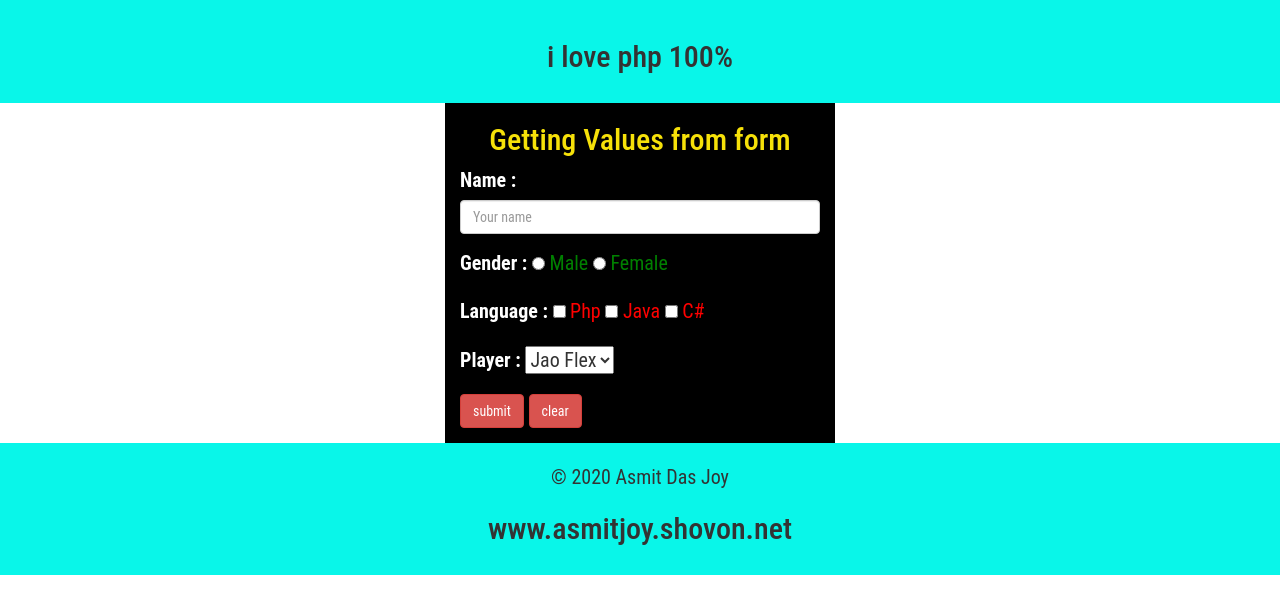
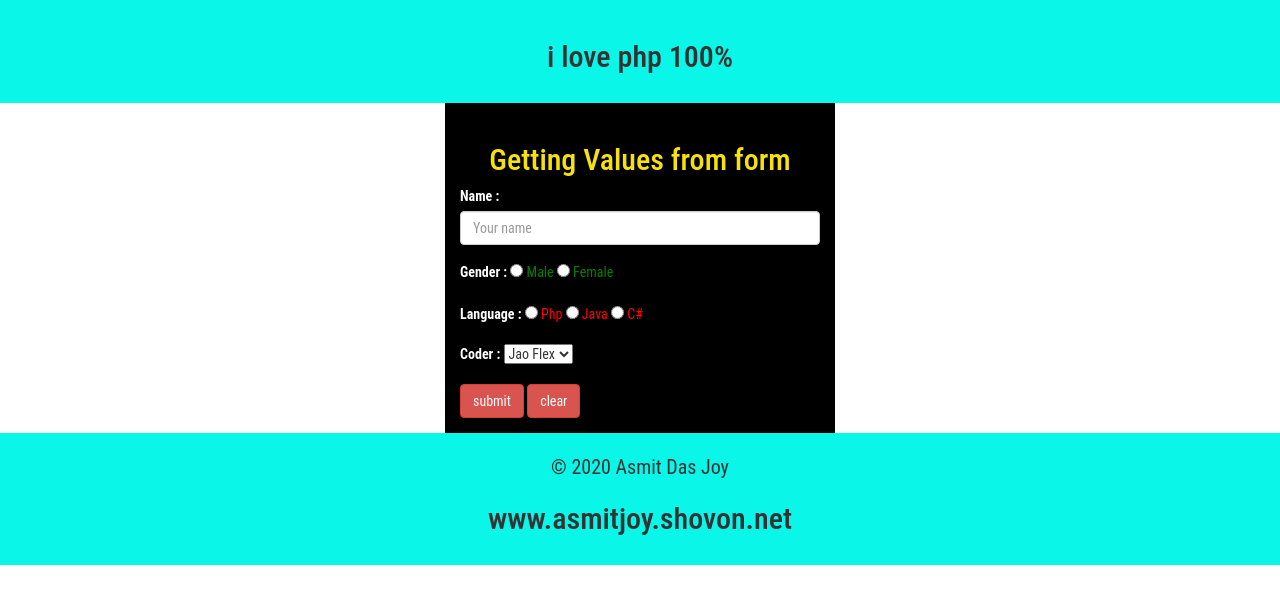
Before and after one commit to AsmitJoy/PHP-Practice, a PHP site: page /index_1.php in a window 1280 px wide. Shown: the top 614 px of the page. Run offline with PHP 8.4, Linux system fonts and the light colour scheme.

Commit message:
Htmp form handling and show in table

```diff
--- a/index_1.php
+++ b/index_1.php
@@ -2,74 +2,132 @@
 
 <!-- Php code -->
 <?php
-    //Getting value from a Text Box
-    if (isset($_POST['user_name'])) {
-        $name = $_POST['user_name'];
-        echo"Username is : ".$name."<br>";
-    } //End
+    // //Getting value from a Text Box
+    // if (isset($_POST['user_name'])) {
+    //     $name = $_POST['user_name'];
+    //     echo"Username is : ".$name."<br>";
+    // } //End
 
-    //Getting value from Radio Button
-    if (isset($_POST['gender'])) {
-        $gen = $_POST['gender'];
-        echo "Gender is : ".$gen."<br>";
-    }//End
+    // //Getting value from Radio Button
+    // if (isset($_POST['gender'])) {
+    //     $gen = $_POST['gender'];
+    //     echo "Gender is : ".$gen."<br>";
+    // }//End
 
-    //Getting value from Check Box
-    if (isset($_POST['coder'])) {
-        $code = $_POST['coder'];
-        echo "Favourite code is : ";
-        foreach ($code as $language => $value) {
-            echo $value.",";
-        }
-    }//End
+    // //Getting value from Check Box
+    // if (isset($_POST['lan'])) {
+    //     $code = $_POST['lan'];
+    //     echo "Favourite code is : ";
+    //     foreach ($code as $language => $value) {
+    //         echo $value.",";
+    //     }
+    // }//End
 
-    //Getting value from Slected option
+    // //Getting value from Slected option
+    // if (isset($_POST['submit'])) {
+    //     $coder = $_POST['coder'];
+    //     echo "<br>Favourite coder is : ".$coder;
+    //     }
+    // //End
+?>
+<?php
+
     if (isset($_POST['submit'])) {
-        $player = $_POST['player'];
-        echo "<br>Favourite player is : ".$player;
-        }
-    //End
+        $name   = $_POST['user_name'];
+        $gender = $_POST['gender'];
+        $code  = $_POST['lan'];
+        $coder  = $_POST['coder'];
+
 
 ?>
 
+<table class="table table-dark table-bordered ">
+    <tr>
+        <td colspan = "2" class="text-center">Output</td>
+    </tr>
+    <tr>
+        <td>Name</td>
+        <td><?php echo $name;?></td>
+
+    </tr>
+
+    <tr>
+    <td>Gender</td>
+        <?php
+            if ($gender == "Male") { ?>
+                <td><?php echo"Male"?></td>
+        <?php } elseif($gender == "Female"){ ?>
+                <td><?php echo"Female"?></td>
+        <?php }
+        ?>
+
+    </tr>
+
+    <tr>
+    <td>Language</td>
+
+        <?php if ($code == "Php") { ?>
+                <td><?php echo"$code"?></td>
+        <?php } elseif($code == "Java"){ ?>
+                <td><?php echo"Java"?></td>
+        <?php } elseif($code == "C#"){ ?>
+                <td><?php echo"C#"?></td>
+        <?php }
+        ?>
+
+    </tr>
+
+
+    <tr>
+    <td>Coder</td>
+    <td><?php echo $coder;?></td>
+    </tr>
+
+</table>
+
+        <?php } ?>
 
 <!-- My form -->
 <div class="container">
     <div class="row">
         <div class="col-md-4 col-md-offset-4"  style="background-color:#000;">
-            <form action="#" method="post" name="my_form" style="font-size:20px;">
-                <h2 class="text-center" style = "color:#F6E109">Getting Values from form</h2>
+            <form action="#" method="post" name="my_form">
+                <h2 class="text-center" style = "color:#F6E109;padding-top:20px;">Getting Values from form</h2>
                 <div class="form-group">
                     <label style = "color:#fff" for="Name">Name :</label>
-                    <input class = "form-control" type="text" name="user_name" placeholder ="Your name" required>
+                    <input class = "form-control" type="text" name="user_name" placeholder ="Your name">
                 </div>
                 <div class="form-group">
                     <label style = "color:#fff" for="Gender">Gender :</label>
                     <input type="radio" name="gender" value = "Male"><span style = "color :green;"> Male </span>
                     <input type="radio" name="gender" value = "Female"><sapn style = "color :green;"> Female </span>
                 </div>
+                <!-- <div class="form-group">
+                    <label style = "color:#fff" for="language">Language :</label>
+                    <input type="checkbox" name="lan[]" value = "Php"><span style = "color :red;"> Php </span>
+                    <input type="checkbox" name="lan[]" value = "Java"><sapn style = "color :red;"> Java </span>
+                    <input type="checkbox" name="lan[]" value = "C#"><sapn style = "color :red;"> C# </span>
+                </div> -->
                 <div class="form-group">
                     <label style = "color:#fff" for="language">Language :</label>
-                    <input type="checkbox" name="coder[]" value = "PHP"><span style = "color :red;"> Php </span>
-                    <input type="checkbox" name="coder[]" value = "JAVA"><sapn style = "color :red;"> Java </span>
-                    <input type="checkbox" name="coder[]" value = "C#"><sapn style = "color :red;"> C# </span>
+                    <input type="radio" name="lan" value = "Php"><span style = "color :red;"> Php </span>
+                    <input type="radio" name="lan" value = "Java"><sapn style = "color :red;"> Java </span>
+                    <input type="radio" name="lan" value = "C#"><sapn style = "color :red;"> C# </span>
                 </div>
 
                 <div class="form-group">
-                    <label style = "color:#fff" for="Player">Player :</label>
-                    <select name="player">
+                    <label style = "color:#fff" for="Colder">Coder :</label>
+                    <select name="coder">
                         <option value="Jao Flex">Jao Flex</option>
                         <option value="Ronaldo">Ronaldo</option>
                         <option value="Messi">Messi</option>
                         <option value="Neymar">Neymar</option>
                     </select>
                 </div>
-
                 <div class="form-group">
-                    <input class = " btn btn-danger" type="submit" value="submit">
+                    <input class = " btn btn-danger" type="submit" value="submit" name = "submit">
                     <input class = " btn btn-danger" type="reset" value="clear">
                 </div>
-
             </form>
         </div>
     </div>
```
